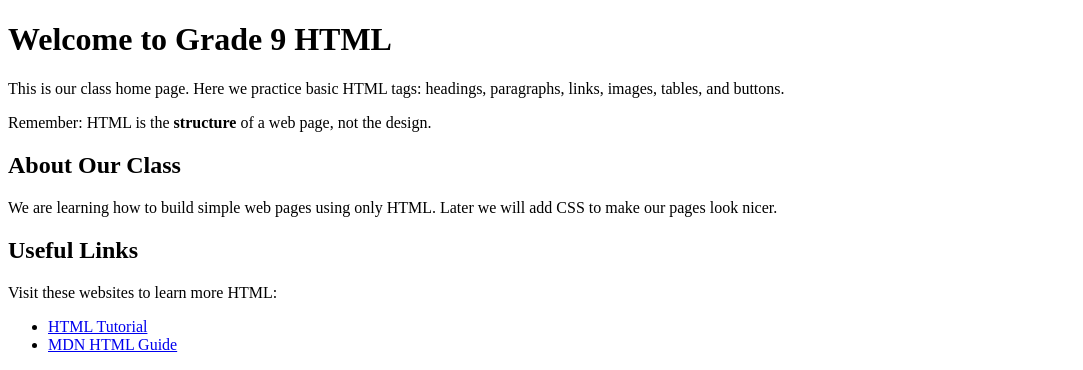
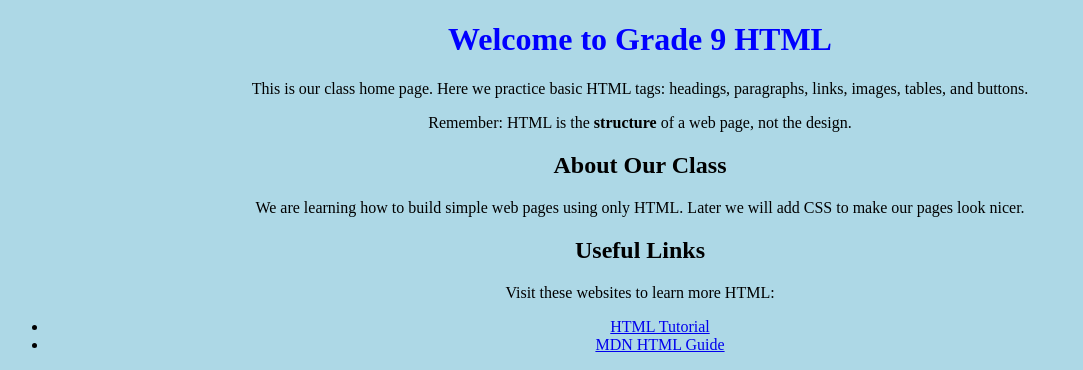
Before and after one commit to insidemordecai/pixel-teaching-resources, a plain HTML site: page MPJSK G9/index.html in a window 1280 px wide. Shown: the top 370 px of the page, without its empty margins (0-1083 px from the left). Drawn offline with Linux system fonts and the light colour scheme.

Commit message:
internal CSS introduction

```diff
--- a/MPJSK G9/index.html
+++ b/MPJSK G9/index.html
@@ -4,6 +4,16 @@
 <head>
   <meta charset="UTF-8">
   <title>Grade 9 HTML Home Page</title>
+
+  <style>
+    body {
+      background-color: lightblue;
+      text-align: center;
+    }
+    h1 {
+      color: blue;
+    }
+  </style>
 </head>
 
 <body>
```
